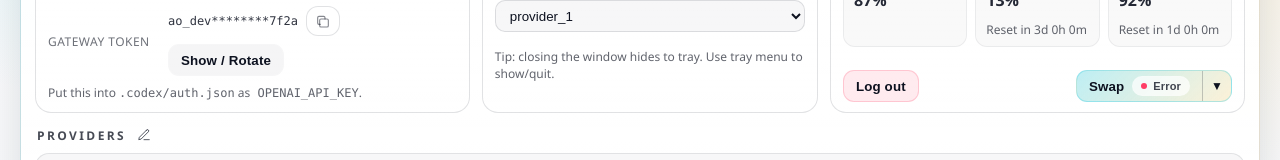
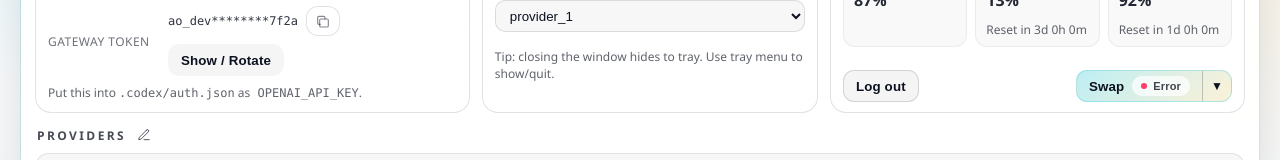
Before and after one commit to yiyousiow000814/API-Router, a React (Vite) app: page / in a window 1280 px wide. Shown: the part 223-383 px from the top of the page. Built offline with nearby package versions, Linux system fonts and the light colour scheme.

Commit message:
fix: Tidy Codex logout + menu sizing

```diff
--- a/src/ui/App.css
+++ b/src/ui/App.css
@@ -570,6 +570,17 @@
 .aoBtnDanger {
   background: rgba(255, 94, 125, 0.12);
   border-color: rgba(255, 94, 125, 0.26);
+}
+
+.aoBtnDangerSoft {
+  /* Less visually "alarming" than aoBtnDanger; turns red only on hover. */
+  background: rgba(13, 18, 32, 0.04);
+  border-color: rgba(13, 18, 32, 0.14);
+}
+
+.aoBtnDangerSoft:hover {
+  background: rgba(255, 94, 125, 0.08);
+  border-color: rgba(255, 94, 125, 0.32);
 }
 
 .aoSection {
@@ -1246,8 +1257,9 @@
 
 .aoActionsMenuWrap {
   position: relative;
-  display: flex;
+  display: inline-flex;
   justify-content: flex-end;
+  width: max-content;
 }
 
 .aoMenu {
@@ -1269,9 +1281,10 @@
   top: 34px;
   /* Match the split button width so the option feels proportional. */
   width: 100%;
-  min-width: 172px;
+  min-width: 0;
   border-radius: 12px;
   padding: 5px;
+  box-sizing: border-box;
 }
 
 .aoMenuCompact .aoMenuItem {
--- a/src/ui/components/HeroCards.tsx
+++ b/src/ui/components/HeroCards.tsx
@@ -176,7 +176,7 @@ export function HeroCodexCard({
       </div>
       <div className="aoHeroActions" style={{ marginTop: 15, width: '100%', justifyContent: 'space-between' }}>
         <button
-          className={`aoBtn ${status.codex_account?.signed_in ? 'aoBtnDanger' : ''}`.trim()}
+          className={`aoBtn ${status.codex_account?.signed_in ? 'aoBtnDangerSoft' : ''}`.trim()}
           onClick={onLoginLogout}
         >
           {status.codex_account?.signed_in ? 'Log out' : 'Log in'}
```
